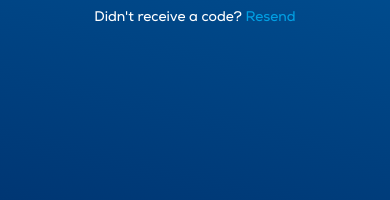
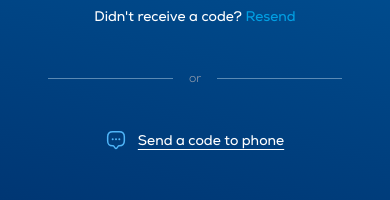
Before and after one commit to Kakajan-12/ittc-front, a Next.js app: page /en/register/verification in a window 390 px wide. Shown: the part 543-743 px from the top of the page. Built offline with nearby package versions, Linux system fonts and the light colour scheme; no server answers; what @ant-design/nextjs-registry would draw is missing.

Commit message:
add sent to phone

```diff
--- a/messages/en.json
+++ b/messages/en.json
@@ -360,12 +360,18 @@
       "resend": "Resend",
       "resendIn": "Resend in {seconds} s",
       "resending": "Sending...",
-      "error-otp": "Incorrect verification code"
+      "error-otp": "Incorrect verification code",
+      "titlePhone": "Verify your phone",
+      "hintPhone": "Enter the verification code sent to your phone",
+      "verifyPhone": "Verify phone",
+      "or": "or",
+      "sendToPhone": "Send a code to phone",
+      "sendToEmail": "Send a code to email"
     },
     "success": {
       "title": "Your request has been sent",
       "text": "Thank you for registering for ITTC 2026. You will receive a confirmation email with your Registration ID and password",
-      "close": "Ok"
+      "close": "Confirm"
     },
     "termsModal": {
       "title": "Terms of Use and Privacy Policy",
--- a/messages/tk.json
+++ b/messages/tk.json
@@ -360,12 +360,18 @@
       "resend": "Gaýtadan ibermek",
       "resendIn": "{seconds} sekuntdan gaýtadan ibermek",
       "resending": "Iberilýär...",
-      "error-otp": "Tassyklaýyş kody nädogry"
+      "error-otp": "Tassyklaýyş kody nädogry",
+      "titlePhone": "Telefonyňyzy tassyklaň",
+      "hintPhone": "Telefonyňyza iberilen tassyklama kodyny giriziň",
+      "verifyPhone": "Telefony tassyklamak",
+      "or": "ýa-da",
+      "sendToPhone": "Kody telefona ibermek",
+      "sendToEmail": "Kody emaile ibermek"
     },
     "success": {
       "title": "Arza iberildi",
       "text": "ITTC 2026-a hasaba durandygyňyz üçin sag boluň. Hasaba alyş ID-ňiz we parolyňyz bilen tassyklaýyş hatyny e-poçtaňyza alarsyňyz",
-      "close": "Ýapmak"
+      "close": "Tassyklaň"
     },
     "termsModal": {
       "title": "Ulanyş şertleri we gizlinlik syýasaty",
--- a/views/Auth/steps/OrganizationStep/components/form.tsx
+++ b/views/Auth/steps/OrganizationStep/components/form.tsx
@@ -51,7 +51,7 @@ export default function OrganizationStepForm({ id }: OrganizationStepProps) {
             }
           : {},
       });
-      console.log(res.rows);
+      // console.log(res.rows);
       return res.rows;
     },
   });
@@ -162,7 +162,7 @@ export default function OrganizationStepForm({ id }: OrganizationStepProps) {
               fontFamily: "inherit",
               fontSize: 16,
               opacity: 0.8,
-              fontWeight:300
+              fontWeight: 300,
             },
             suffix: {
               color: "#97b4d1",
--- a/views/Auth/steps/Payment/component/Payment.tsx
+++ b/views/Auth/steps/Payment/component/Payment.tsx
@@ -267,7 +267,9 @@ export default function PaymentForm() {
             </p>
           )}
           {promoError && (
-            <p className="font-nexa text-sm text-[#DE7A7A]">{t('invalidPromo')}</p>
+            <p className="font-nexa text-sm text-[#DE7A7A]">
+              {t("invalidPromo")}
+            </p>
           )}
         </div>
         {!isEventPackagesLoading && eventPackages && (
@@ -356,7 +358,7 @@ export default function PaymentForm() {
               name="payment-method"
               value={selectedPaymentMethodId ?? null}
               onChange={(e: RadioChangeEvent) => {
-                console.log(e.target.value);
+                // console.log(e.target.value);
                 setSelectedPaymentMethodId(e.target.value);
               }}
               className="flex w-full flex-col gap-3"
--- a/views/Auth/steps/VerificationStep/api.ts
+++ b/views/Auth/steps/VerificationStep/api.ts
@@ -1,5 +1,10 @@
 import { type T_API_RESPONSE } from "@/shared/api/crud";
-import { T_COMPLETED_REGISTRATION, T_SEND_OTP, T_VERIFY_EMAIL } from "./type";
+import {
+  T_COMPLETED_REGISTRATION,
+  T_SEND_OTP,
+  T_SEND_OTP_PAYLOAD,
+  T_VERIFY_EMAIL,
+} from "./type";
 import { VERIFICATION_ERROR_CODE } from "./errorCodes";
 import { HTTP } from "@/shared/api_v2/http";
 import { T_API_ERROR } from "@/shared/api_v2/crud";
@@ -8,12 +13,22 @@ import { API_BASE } from "@/shared/api/config";
 const BASE_URL = API_BASE;
 const RESOURCE = "registrationDraft";
 
+// {
+//   "fields": {
+//    "registrationDraftId" : 251,
+//    "isEmail": false,
+//    "email" : "abdullayevj.1603+jjjjj@gmail.com",
+//    "phoneNumber" : "99364806141",
+//    "lang" : "tk"
+//   }
+//  }
+
 export const SEND_OTP = async ({
   draftId,
   payload,
 }: {
   draftId: number;
-  payload: { email: string; lang: "ru" | "tk" | "en" };
+  payload: T_SEND_OTP_PAYLOAD;
 }) => {
   const res = await HTTP.POST<T_API_RESPONSE<T_SEND_OTP> | T_API_ERROR>({
     url: `${BASE_URL}/${RESOURCE}/sendOtp`,
--- a/views/Auth/steps/VerificationStep/components/VerificationStep.tsx
+++ b/views/Auth/steps/VerificationStep/components/VerificationStep.tsx
@@ -1,6 +1,8 @@
 "use client";
 
 import { useEffect, useRef } from "react";
+import Image from "next/image";
+import { Mail } from "lucide-react";
 import { useTranslations } from "next-intl";
 import OtpInput from "@/shared/ui/OtpInput";
 import { OTP_LENGTH } from "../../../config";
@@ -21,16 +23,22 @@ export default function VerificationStep({
   const {
     draftId,
     email,
+    phoneNumber,
+    channel,
     code,
     setCode,
     sendCode,
     handleSubmit,
     handleResend,
+    handleSwitchChannel,
+    isSwitchingChannel,
     isSubmitting,
     isResending,
     resendCountdown,
     error,
   } = useVerificationStep({ t: tErrors, id });
+
+  const isEmail = channel === "email";
 
   const sent = useRef(false);
 
@@ -38,7 +46,7 @@ export default function VerificationStep({
     if (sent.current || !draftId) return;
     sent.current = true;
     void sendCode();
-  }, [draftId, sendCode]);
+  }, [draftId, email, sendCode]);
 
   return (
     <form
@@ -51,18 +59,20 @@ export default function VerificationStep({
     >
       <div className="flex flex-col gap-2">
         <h2 className="font-nexa-bold text-2xl font-bold text-white">
-          {t("title")}
+          {t(isEmail ? "title" : "titlePhone")}
         </h2>
         <p className="font-nexa text-sm text-[#CCCBCBA8]">
           {t("sentTo")}
           <br />
-          <span className="text-white/82">{email}</span>
+          <span className="text-white/82">{isEmail ? email : phoneNumber}</span>
         </p>
       </div>
 
       <OtpInput value={code} onChange={setCode} />
 
-      <p className="font-nexa text-sm text-gray-400">{t("hint")}</p>
+      <p className="font-nexa text-sm text-gray-400">
+        {t(isEmail ? "hint" : "hintPhone")}
+      </p>
 
       {error && (
         <p className="font-nexa text-sm text-[#DE7A7A]">{t("error-otp")}</p>
@@ -73,7 +83,7 @@ export default function VerificationStep({
         disabled={code.join("").length !== OTP_LENGTH || isSubmitting}
         className="h-12 w-full rounded bg-[#0071BB] font-nexa-bold font-bold text-white transition-colors hover:bg-[#0071BB]/80 disabled:cursor-not-allowed disabled:opacity-60"
       >
-        {isSubmitting ? t("verifying") : t("verify")}
+        {isSubmitting ? t("verifying") : t(isEmail ? "verify" : "verifyPhone")}
       </button>
 
       <p className="font-nexa-regular text-sm text-white">
@@ -93,6 +103,32 @@ export default function VerificationStep({
           </button>
         )}
       </p>
+
+      <div className="my-6 flex w-full items-center gap-4 px-8">
+        <span className="h-px flex-1 bg-[#96B9D5]/60" />
+        <span className="font-nexa text-xs text-gray-400">{t("or")}</span>
+        <span className="h-px flex-1 bg-[#96B9D5]/60" />
+      </div>
+
+      <button
+        type="button"
+        onClick={() => void handleSwitchChannel()}
+        // disabled={isSwitchingChannel}
+        className="flex items-center gap-3 font-nexa-regular text-sm text-white"
+      >
+        {isEmail ? (
+          <Image src="/message.svg" alt="" width={20} height={20} />
+        ) : (
+          <Mail
+            aria-hidden
+            className="size-5 text-[#4FB5F8]"
+            strokeWidth={1.5}
+          />
+        )}
+        <span className="underline underline-offset-4">
+          {t(isEmail ? "sendToPhone" : "sendToEmail")}
+        </span>
+      </button>
     </form>
   );
 }
--- a/views/Auth/steps/VerificationStep/hook.ts
+++ b/views/Auth/steps/VerificationStep/hook.ts
@@ -16,7 +16,12 @@ import {
   VERIFY_OTP,
 } from "./api";
 
-import { T_COMPLETED_REGISTRATION, T_SEND_OTP, T_VERIFY_EMAIL } from "./type";
+import {
+  T_OTP_CHANNEL,
+  T_SEND_OTP,
+  T_SEND_OTP_PAYLOAD,
+  T_VERIFY_EMAIL,
+} from "./type";
 
 import { verificationSchema } from "./validation";
 import { VERIFICATION_ERROR_CODE } from "./errorCodes";
@@ -46,7 +51,11 @@ export function useVerificationStep({ t, id }: UseVerificationStepProps) {
   const [nextResendAt, setNextResendAt] = useState<number | null>(null);
   const [resendCountdown, setResendCountdown] = useState(0);
   const [error, setError] = useState("");
-  const email = useRegistrationDraft()?.email ?? "";
+  const [isSwitchingChannel, setIsSwitchingChannel] = useState(false);
+  const [channel, setChannel] = useState<T_OTP_CHANNEL>("email");
+  const draft = useRegistrationDraft();
+  const email = draft?.email ?? "";
+  const phoneNumber = draft?.phoneNumber ?? "";
 
   useEffect(() => {
     if (!nextResendAt) return;
@@ -77,7 +86,7 @@ export function useVerificationStep({ t, id }: UseVerificationStepProps) {
   };
 
   const sendMutation = useMutation({
-    mutationFn: async (payload: { email: string; lang: "en" }) => {
+    mutationFn: async (payload: T_SEND_OTP_PAYLOAD) => {
       if (!draftId) {
         throw new Error(VERIFICATION_ERROR_CODE.DRAFT_IS_REQUIRED);
       }
@@ -133,11 +142,16 @@ export function useVerificationStep({ t, id }: UseVerificationStepProps) {
   //   },
   // });
 
-  const sendCode = useCallback(async (): Promise<boolean> => {
+  const sendCode = useCallback(
+    async (target: T_OTP_CHANNEL = "email"): Promise<boolean> => {
       try {
         setError("");
 
-      await sendMutation.mutateAsync({ email, lang: "en" });
+        await sendMutation.mutateAsync(
+          target === "email"
+            ? { isEmail: true, email, lang: "en" }
+            : { isEmail: false, phoneNumber, lang: "en" },
+        );
 
         return true;
       } catch (error) {
@@ -154,7 +168,9 @@ export function useVerificationStep({ t, id }: UseVerificationStepProps) {
 
         return false;
       }
-  }, [sendMutation, t]);
+    },
+    [sendMutation, email, phoneNumber, t],
+  );
 
   const handleResend = useCallback(async (): Promise<boolean> => {
     if (
@@ -165,7 +181,7 @@ export function useVerificationStep({ t, id }: UseVerificationStepProps) {
       return false;
     }
     if (!revId) {
-      return sendCode();
+      return sendCode(channel);
     }
 
     try {
@@ -194,7 +210,33 @@ export function useVerificationStep({ t, id }: UseVerificationStepProps) {
     resendMutation,
     revId,
     sendCode,
+    channel,
     t,
+  ]);
+
+  const handleSwitchChannel = useCallback(async (): Promise<boolean> => {
+    // Смена канала — это новый sendOtp по тому же драфту, поэтому на неё
+    // действует тот же nextResendAt, что и на повторную отправку
+    if (isSwitchingChannel) {
+      return false;
+    }
+
+    const target = channel === "email" ? "phone" : "email";
+
+    setChannel(target);
+    setIsSwitchingChannel(true);
+    try {
+      return await sendCode(target);
+    } finally {
+      setIsSwitchingChannel(false);
+    }
+  }, [
+    isSwitchingChannel,
+    resendCountdown,
+    sendMutation.isPending,
+    resendMutation.isPending,
+    sendCode,
+    channel,
   ]);
 
   const handleSubmit = useCallback(async (): Promise<boolean> => {
@@ -249,12 +291,16 @@ export function useVerificationStep({ t, id }: UseVerificationStepProps) {
   return {
     draftId,
     email,
+    phoneNumber,
+    channel,
 
     code,
     setCode,
 
     sendCode,
     handleResend,
+    handleSwitchChannel,
+    isSwitchingChannel,
     handleSubmit,
 
     isResending: sendMutation.isPending || resendMutation.isPending,
--- a/views/Auth/steps/VerificationStep/type.ts
+++ b/views/Auth/steps/VerificationStep/type.ts
@@ -1,5 +1,10 @@
 import { T_Package } from "../../Packages/type";
 import { RegistrationDraft } from "../../types";
+
+export type T_SEND_OTP_PAYLOAD = { lang: "ru" | "tk" | "en" } & (
+  | { isEmail: true; email: string }
+  | { isEmail: false; phoneNumber: string }
+);
 
 export type T_SEND_OTP = {
   revId: number;
@@ -11,6 +16,8 @@ export type T_SEND_OTP = {
   resendCount: number;
   maxResendCount: number;
 };
+
+export type T_OTP_CHANNEL = "email" | "phone";
 
 export type T_VERIFY_EMAIL = {
   revId: number;
```
Also changed, not shown: messages/ru.json (+8 -2 lines), public/message.svg (added). Lines whose indentation alone changed are shown as unchanged.
